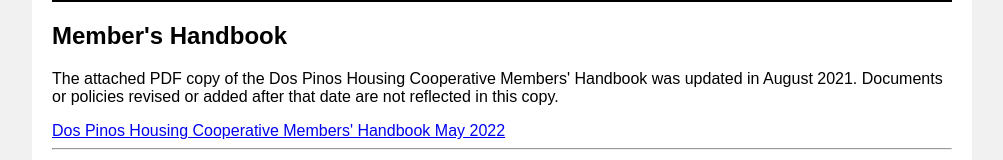
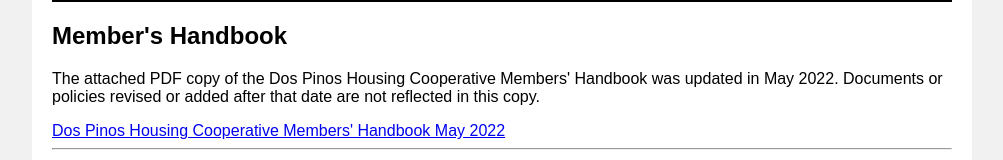
Before and after one commit to charliebrewer/dos_pinos, a React app: page /membersHandbook in a window 1280 px wide. Shown: the part 366-526 px from the top of the page, without its empty margins (138-1141 px from the left). Built offline with nearby package versions, Linux system fonts and the light colour scheme.

Commit message:
Updated dates.

```diff
--- a/src/pages/FinancialInformation.tsx
+++ b/src/pages/FinancialInformation.tsx
@@ -50,8 +50,8 @@
             <th>Unit Size</th>
             <th>Number of Units</th>
             <th>Approx. Square Footage</th>
-            <th>Monthly Assessment as of Jan. 2021</th>
-            <th>Max. Basic Share Value as of Dec. 2020*</th>
+            <th>Monthly Assessment as of Jan. 2022</th>
+            <th>Max. Basic Share Value as of Dec. 2021*</th>
           </tr>
         </thead>
 
--- a/src/pages/MembersHandbook.tsx
+++ b/src/pages/MembersHandbook.tsx
@@ -8,8 +8,8 @@
 
       <p>
         The attached PDF copy of the Dos Pinos Housing Cooperative Members'
-        Handbook was updated in August 2021. Documents or policies revised or
-        added after that date are not reflected in this copy.
+        Handbook was updated in May 2022. Documents or policies revised or added
+        after that date are not reflected in this copy.
       </p>
 
       <a href={membersHandbook} target="_blank">
```
